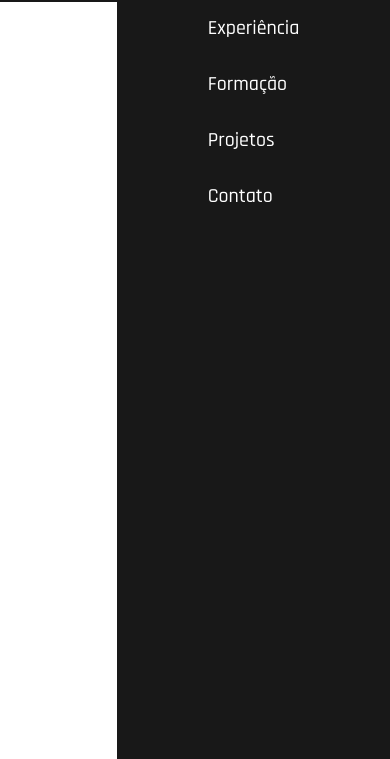
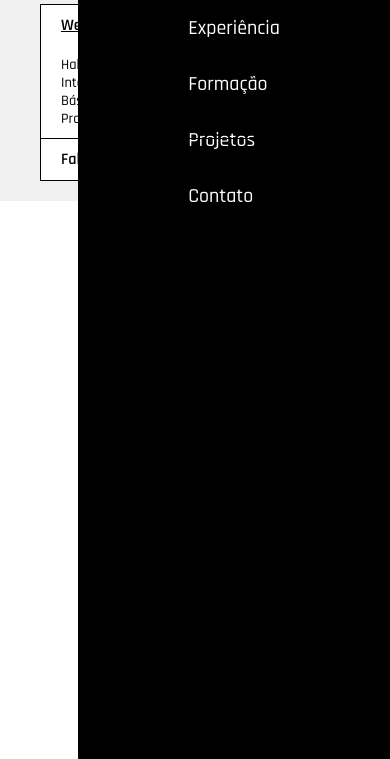
Before and after one commit to emanuelfontoura/projeto-portfolio-pessoal, a plain HTML site: page index.html in a window 390 px wide. Shown: the part 85-844 px from the top of the page. Drawn offline with nearby package versions, Linux system fonts and the light colour scheme.

Commit message:
responsive header and main content are finished

```diff
--- a/css/header.css
+++ b/css/header.css
@@ -134,8 +134,8 @@
         padding: 100px;
         right: 0;
         top: 0;
-        background-color: #181818;
-        width: 70vw;
+        background-color: #000000;
+        width: 80vw;
         height: 100vh;
         position: absolute;
         display: flex;
@@ -188,7 +188,7 @@
     }
 }
 
-@media (max-width: 380px){
+@media (max-width: 430px){
     .menu-container{
         padding: 15px 20px;
     }
--- /dev/null
+++ b/css/principal.css
@@ -0,0 +1,213 @@
+@charset "UTF-8";
+
+.principal{
+    display: flex;
+    padding: 110px 180px;
+    gap: 80px;
+    font-family: 'Rajdhani', sans-serif;
+    justify-content: center;
+    background-color: #F0F0F0;
+}
+
+.card-container{
+    border: solid 1px black;
+    max-width: 500px;
+    background-color: rgb(255, 255, 255);
+}
+
+.bg{
+    padding: 0px 0px 20px 20px;
+    background-image: url(../images/pattern.svg);
+    background-repeat: no-repeat;
+    background-position: left 3px bottom 3px;
+}
+
+.card-topo{
+    padding: 15px 30px;
+    border-bottom: solid 1px black;
+    display: flex;
+    justify-content: space-between;
+}
+
+.card-topo span{
+    font-size: 1.125rem;
+    font-weight: 600;
+}
+
+.card-titulo{
+    padding: 15px 30px 0px 30px;
+    text-decoration: underline;
+    font-size: 2rem;
+    font-weight: 600;
+}
+
+.card-texto{
+    font-size: 1.375rem;
+    font-weight: 500;
+    padding: 15px 30px;
+}
+
+.card-rodape{
+    padding: 15px 30px;
+    display: flex;
+    justify-content: space-between;
+    border-top: solid 1px black;
+}
+
+.card-rodape span{
+    font-size: 1.5rem;
+    font-weight: 600;
+}
+
+.card-container a{
+    color: black;
+}
+
+.card-container a div{
+    position: relative;
+    z-index: 1;
+}
+
+.card-container a div::before{
+    content: "";
+    position: absolute;
+    top: 0;
+    bottom: 0;
+    left: 0;
+    right: 0;
+    background: linear-gradient(to top, #45c58c 50%, #55E7A5 100%);
+    z-index: -1;
+    transition: opacity 0.3s linear;
+    opacity: 0;
+}
+
+.card-container a div:hover::before{
+    opacity: 1;
+}
+
+.imagem-x{
+    margin-left: 150px;
+}
+
+@media (max-width: 1660px){
+    .imagem-x{
+        width: 500px;
+    }
+
+    .principal{
+        gap: 40px;
+    }
+}
+
+@media (max-width: 1450px){
+    .imagem-x{
+        width: 350px;
+    }
+
+    .principal{
+        gap: 10px;
+    }
+}
+
+@media (max-width: 1280px){
+    .imagem-x{
+        display: none;
+    }
+}
+
+@media (max-width: 750px){
+    .principal{
+        padding: 90px 100px;
+    }
+}
+
+@media (max-width: 614px){
+    .principal{
+        padding: 30px 50px;
+    }
+}
+
+@media (max-width: 500px){
+    .card-topo img{
+        display: none;
+    }
+
+    .card-titulo{
+        font-size: 1.5rem;
+    }
+
+    .card-texto{
+        font-size: 1.15rem;
+    }
+
+    .card-rodape span{
+        font-size: 1.25rem;
+    }
+}
+
+@media (max-width: 400px){
+    .card-topo{
+        display: none;
+    }
+}
+
+@media (max-width: 402px){
+    .principal{
+        padding: 20px 40px;
+    }
+
+    .card-titulo{
+        font-size: 1rem;
+        padding: 10px 20px;
+    }
+
+    .card-texto{
+        font-size: 0.9rem;
+        padding: 10px 20px;
+    }
+
+    .card-rodape span{
+        font-size: 1rem;
+    }
+
+    .card-rodape{
+        padding: 10px 20px;
+    }
+
+    .bg{
+        background-image: none;
+        padding: 0;
+    }
+
+    .card-rodape img{
+        width: 45px;
+    }
+}
+
+@media (max-width: 270px){
+    .principal{
+        padding: 15px 20px;
+    }
+
+    .card-rodape img{
+        display: none;
+    }
+
+    .card-rodape{
+        justify-content: center;
+    }
+
+    .card-texto{
+        font-size: 0.9rem;
+        padding: 10px 20px;
+    }
+
+    .card-titulo{
+        font-size: 1rem;
+        padding: 10px 20px 5px 20px;
+    }
+
+    .card-rodape span{
+        font-size: 0.9rem;
+    }
+}
--- a/css/style.css
+++ b/css/style.css
@@ -3,3 +3,5 @@
 @import "global.css";
 
 @import "header.css";
+
+@import "principal.css";
--- a/index.html
+++ b/index.html
@@ -63,6 +63,29 @@
         </nav>
     </header>
 
-    <script src="js/script.js"></script>
+    <main class="principal">
+
+        <div class="bg">
+            <div class="card-container">
+                <div class="card-topo">
+                    <span>Desenvolvedor Front-End</span>
+                    <img src="images/circulos.svg" alt="#">
+                </div>
+                <h1 class="card-titulo">Web Development no Espírito Santo</h1>
+                <p class="card-texto">Habilidades em HTML5 Intermediário, CSS3 Intermediário, UI/UX Design Básico, Figma Básico, JavaScript Básico e Lógica de Programação</p>
+                <a href="#">
+                    <div class="card-rodape">
+                        <span>Fale comigo!</span>
+                        <img src="images/Arrow.svg" alt="Clique Aqui">
+                    </div>
+                </a>
+            </div>
+        </div>
+
+        <img src="images/X.svg" alt="#" class="imagem-x">
+
+    </main>
+
+    <script src="js/headerjs.js"></script>
 </body>
 </html>
--- a/js/script.js
+++ b/js/headerjs.js
@@ -1,4 +1,6 @@
 var menu_responsivo = window.document.querySelector('.menu-responsivo')
+
+var principal = window.document.querySelector('.principal')
 
 function abrir_menu(){
     if (menu_responsivo.style.display == "none"){
```
Also changed, not shown: images/Arrow.svg (added), images/X.svg (added), images/circulos.svg (added), images/pattern.svg (added).
